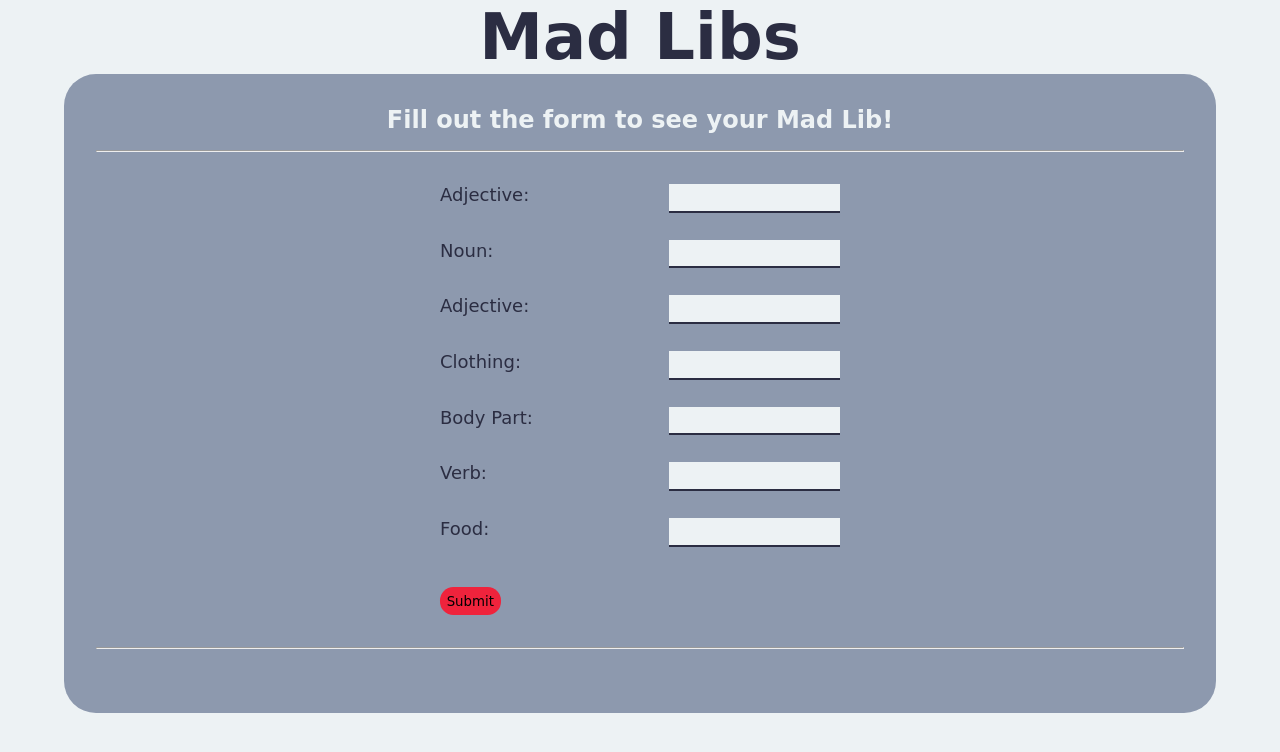
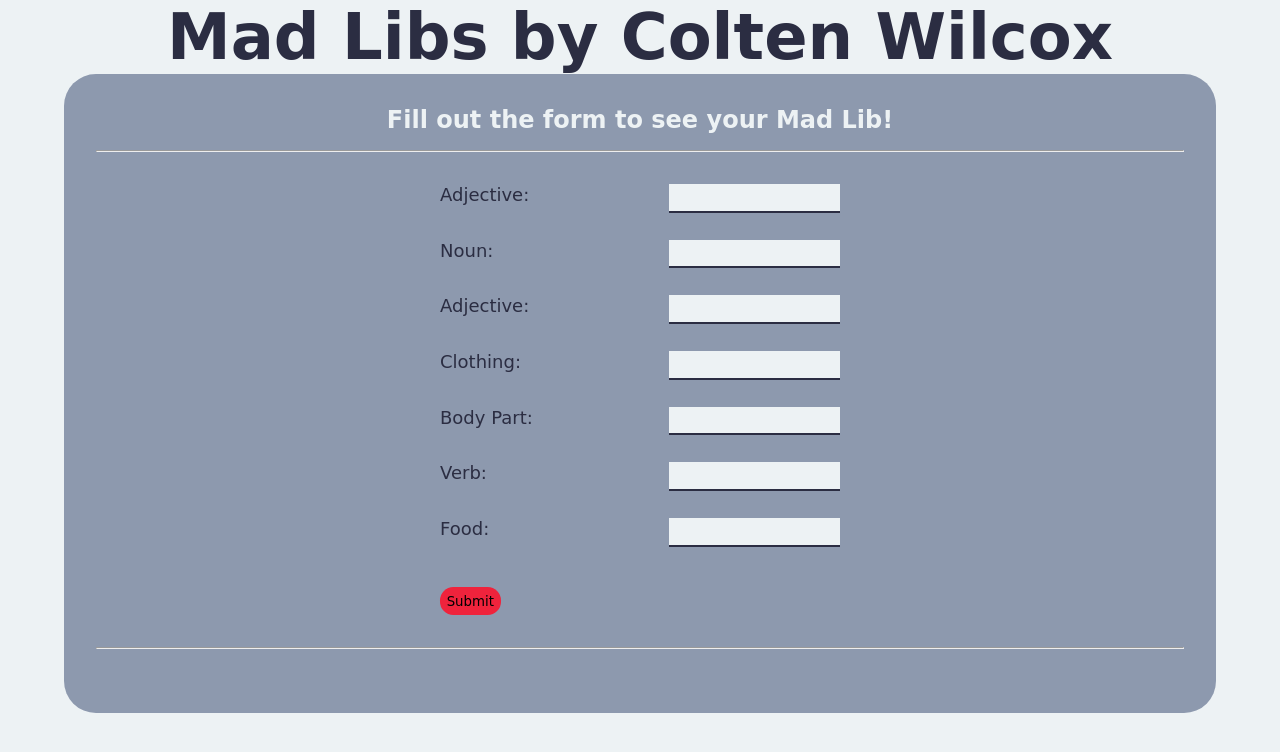
Before and after one commit to ColtenreQ/madlibs, a plain HTML site: page index.html in a window 1280 px wide. Drawn offline with Linux system fonts and the light colour scheme; a web font is replaced by a local one.

Commit message:
Update index.html
added my name to the title

```diff
--- a/index.html
+++ b/index.html
@@ -8,7 +8,7 @@
   </head>
 
   <body>
-    <h1 style="text-align: center">Mad Libs</h1>
+    <h1 style="text-align: center">Mad Libs by Colten Wilcox</h1>
     <div class="container">
       <h3 style="text-align: center">Fill out the form to see your Mad Lib!</h3>
 
```
